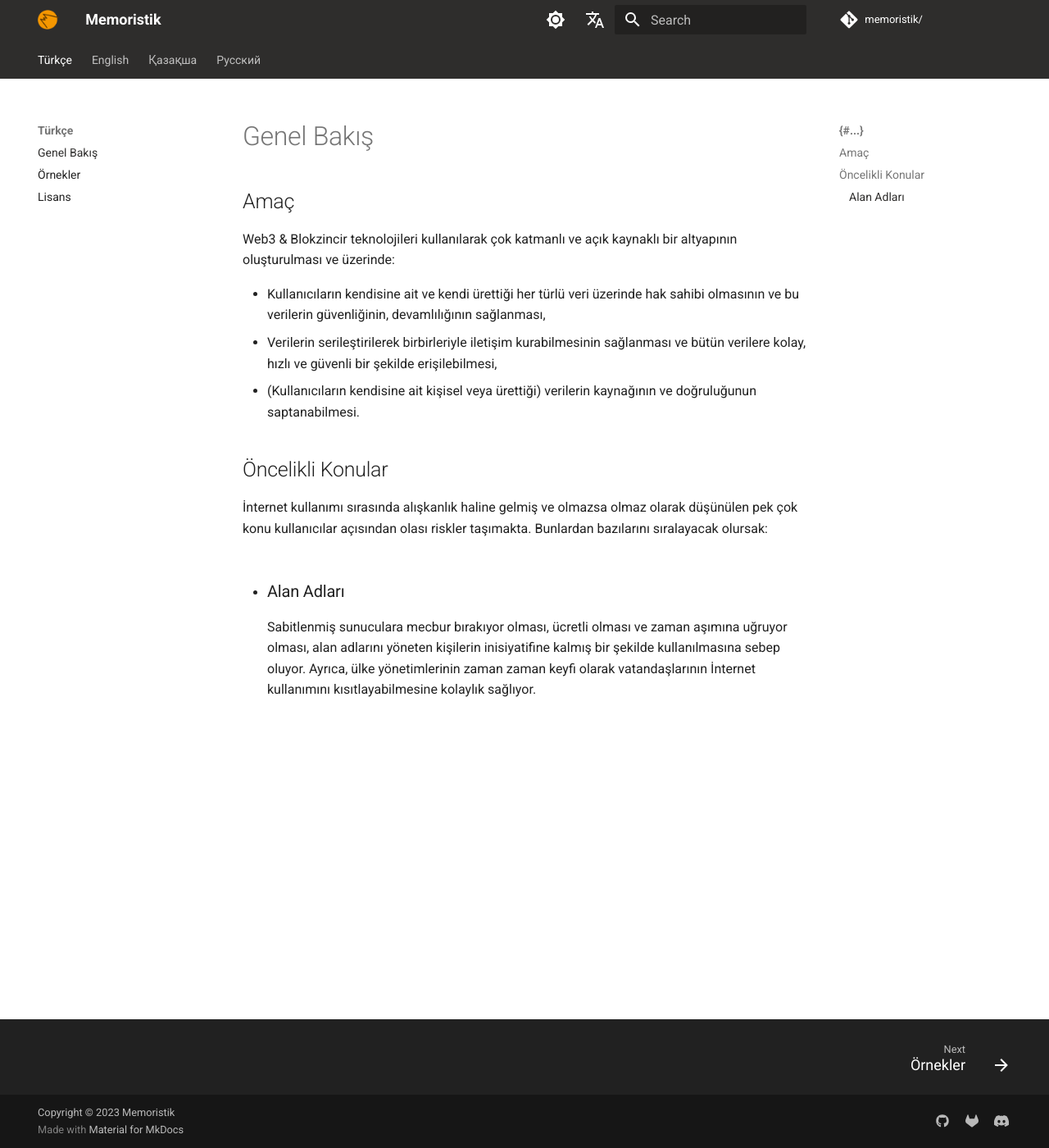
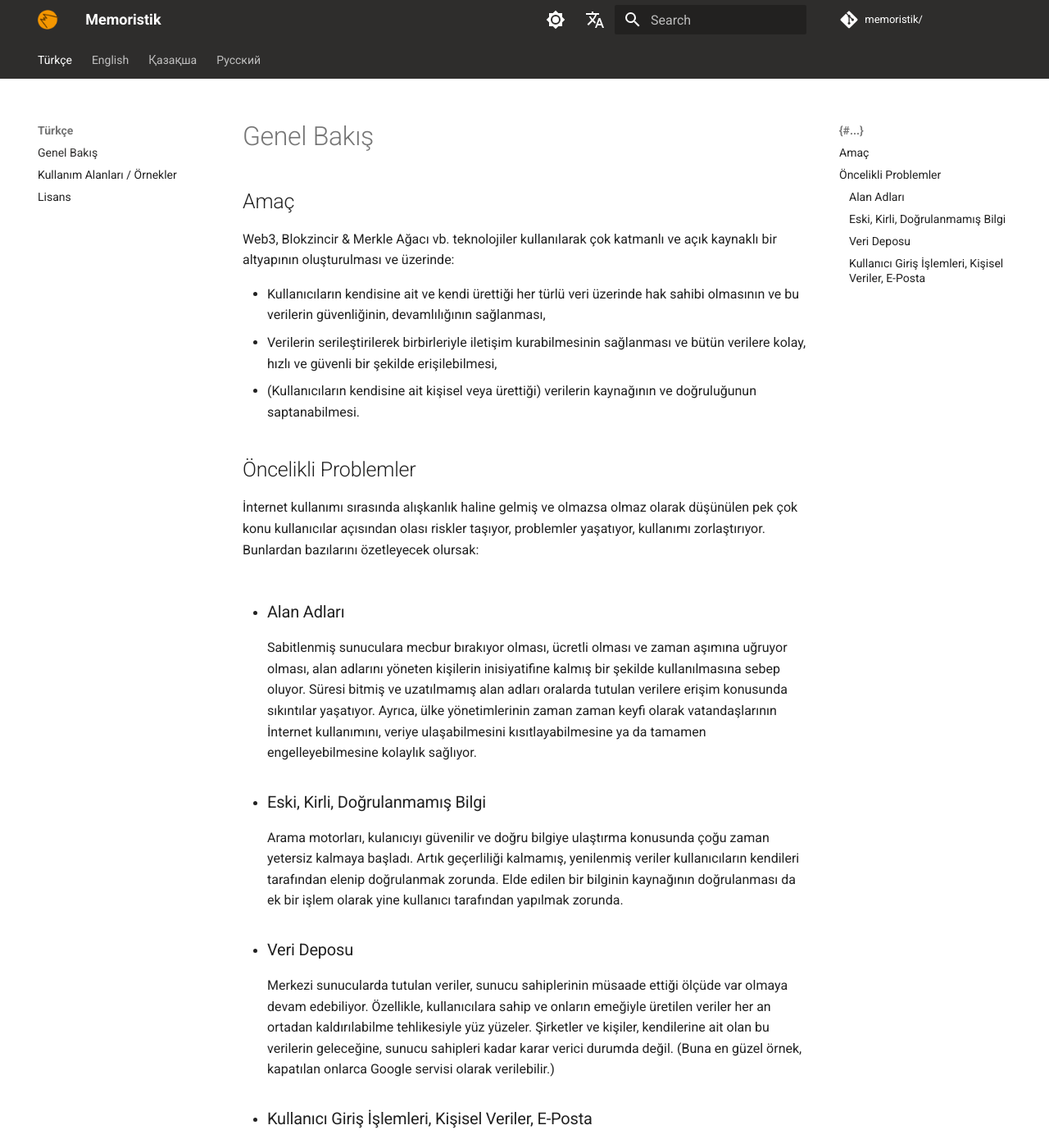
Before and after one commit to memoristik/memoristik.github.io, an MkDocs documentation site: the page built from docs/tr/genel.md, in a window 1280 px wide and 1400 px high. Shown: the whole window at 82% size. Built offline with MkDocs 1.6.1 and Material for MkDocs 9.7.7, drawn with Linux system fonts in a browser that asks for light colours; comment, search, counter and statistics services are not loaded; some of the changed text lies outside the part shown.

Commit message:
overview, draft 2

```diff
--- a/docs/tr/genel.md
+++ b/docs/tr/genel.md
@@ -2,16 +2,26 @@
 
 ## Amaç
 
-Web3 & Blokzincir teknolojileri kullanılarak çok katmanlı ve açık kaynaklı bir altyapının oluşturulması ve üzerinde:
+Web3, Blokzincir & Merkle Ağacı vb. teknolojiler kullanılarak çok katmanlı ve açık kaynaklı bir altyapının oluşturulması ve üzerinde:
 
 - Kullanıcıların kendisine ait ve kendi ürettiği her türlü veri üzerinde hak sahibi olmasının ve bu verilerin güvenliğinin, devamlılığının sağlanması,
 - Verilerin serileştirilerek birbirleriyle iletişim kurabilmesinin sağlanması ve bütün verilere kolay, hızlı ve güvenli bir şekilde erişilebilmesi,
 - (Kullanıcıların kendisine ait kişisel veya ürettiği) verilerin kaynağının ve doğruluğunun saptanabilmesi.
 
-## Öncelikli Konular
+## Öncelikli Problemler
 
-İnternet kullanımı sırasında alışkanlık haline gelmiş ve olmazsa olmaz olarak düşünülen pek çok konu kullanıcılar açısından olası riskler taşımakta. Bunlardan bazılarını sıralayacak olursak:
+İnternet kullanımı sırasında alışkanlık haline gelmiş ve olmazsa olmaz olarak düşünülen pek çok konu kullanıcılar açısından olası riskler taşıyor, problemler yaşatıyor, kullanımı zorlaştırıyor. Bunlardan bazılarını özetleyecek olursak:
 
 - ###Alan Adları
-Sabitlenmiş sunuculara mecbur bırakıyor olması, ücretli olması ve zaman aşımına uğruyor olması, alan adlarını yöneten kişilerin inisiyatifine kalmış bir şekilde kullanılmasına sebep oluyor.
-Ayrıca, ülke yönetimlerinin zaman zaman keyfi olarak vatandaşlarının İnternet kullanımını kısıtlayabilmesine kolaylık sağlıyor.
+Sabitlenmiş sunuculara mecbur bırakıyor olması, ücretli olması ve zaman aşımına uğruyor olması, alan adlarını yöneten kişilerin inisiyatifine kalmış bir şekilde kullanılmasına sebep oluyor. Süresi bitmiş ve uzatılmamış alan adları oralarda tutulan verilere erişim konusunda sıkıntılar yaşatıyor.
+Ayrıca, ülke yönetimlerinin zaman zaman keyfi olarak vatandaşlarının İnternet kullanımını, veriye ulaşabilmesini kısıtlayabilmesine ya da tamamen engelleyebilmesine kolaylık sağlıyor.
+
+- ###Eski, Kirli, Doğrulanmamış Bilgi
+Arama motorları, kulanıcıyı güvenilir ve doğru bilgiye ulaştırma konusunda çoğu zaman yetersiz kalmaya başladı. Artık geçerliliği kalmamış, yenilenmiş veriler kullanıcıların kendileri tarafından elenip doğrulanmak zorunda. Elde edilen bir bilginin kaynağının doğrulanması da ek bir işlem olarak yine kullanıcı tarafından yapılmak zorunda.
+
+- ###Veri Deposu
+Merkezi sunucularda tutulan veriler, sunucu sahiplerinin müsaade ettiği ölçüde var olmaya devam edebiliyor. Özellikle, kullanıcılara sahip ve onların emeğiyle üretilen veriler her an ortadan kaldırılabilme tehlikesiyle yüz yüzeler. Şirketler ve kişiler, kendilerine ait olan bu verilerin geleceğine, sunucu sahipleri kadar karar verici durumda değil.
+(Buna en güzel örnek, kapatılan onlarca Google servisi olarak verilebilir.)
+
+- ###Kullanıcı Giriş İşlemleri, Kişisel Veriler, E-Posta
+Merkezi sunuculara sahip pek çok kurum ve şirket kullanıcılardan elde edebileceği maksimum seviyede kişisel bilgiyi toplamaya çalışıyor ve kendi veritabanlarını oluşturuyor.
--- a/mkdocs.yml
+++ b/mkdocs.yml
@@ -88,7 +88,7 @@
 nav:
   - "Türkçe":
     - "Genel Bakış": "tr/genel.md"
-    - "Örnekler": "tr/ornekler.md"
+    - "Kullanım Alanları / Örnekler": "tr/ornekler.md"
     - "Lisans": "tr/lisans.md"
   - "English":
     - "Overview": "en/overview.md"
```
Also changed, not shown: docs/tr/ornekler.md (+1 -1 lines).
